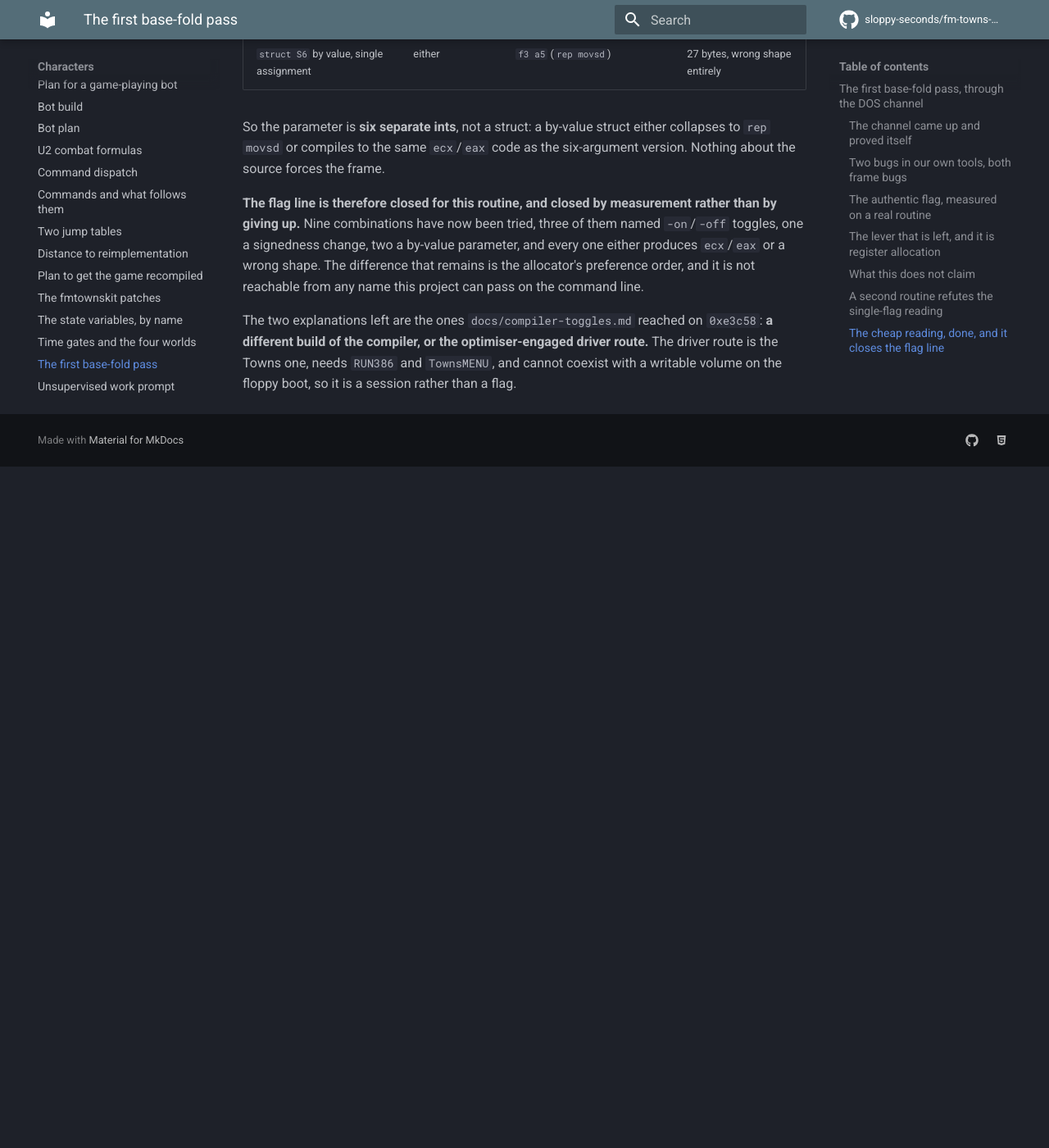
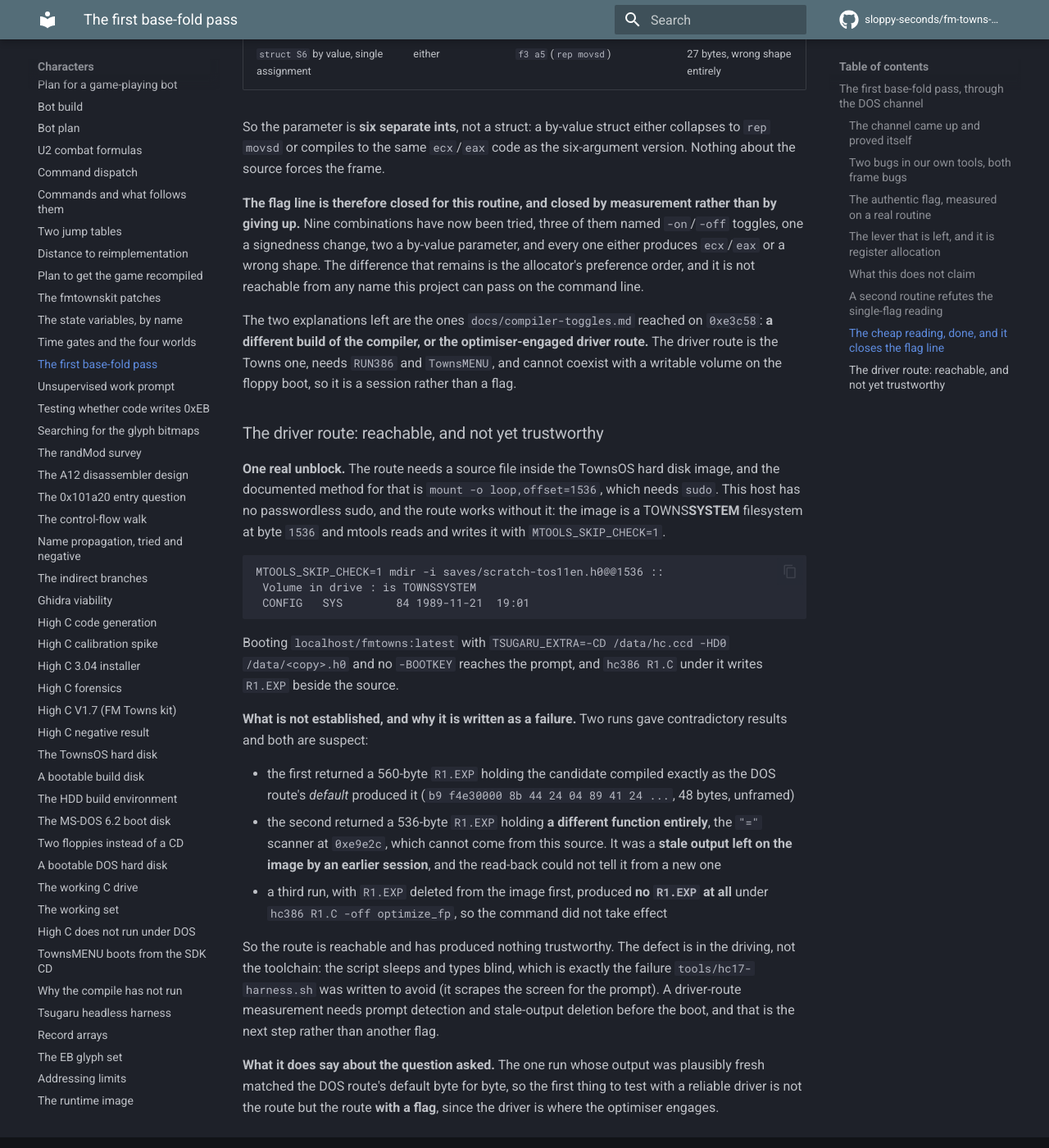
Before and after one commit to sloppy-seconds/fm-towns-ultima, an MkDocs documentation site: the page built from docs/base-fold-pass-1.md, in a window 1280 px wide and 1400 px high, scrolled down 3920 px. Shown: the whole window at 82% size. Built offline with MkDocs 1.6.1 and Material for MkDocs 9.7.7, drawn with Linux system fonts in a browser that asks for light colours; comment, search, counter and statistics services are not loaded; before the commit the page ends 4489 px from its top, so only the background shows below that.

Commit message:
The driver route is reachable without sudo, and my driving of it is not trustworthy yet
Unblock found: the driver route needs a source file inside the TownsOS hard disk image, and the documented
method for that is mount -o loop,offset=1536, which needs sudo. This host has no passwordless sudo. It is
not needed: the image is a TOWNSSYSTEM filesystem at byte 1536 and mtools reads and writes it with
MTOOLS_SKIP_CHECK=1.

Booting fmtowns:latest with TSUGARU_EXTRA=-CD /data/hc.ccd -HD0 /data/<copy>.h0 and no -BOOTKEY reaches the
prompt, and hc386 R1.C under it writes R1.EXP beside the source.

What came back is not trustworthy, and that is written down as a failure rather than a result:
- run 1 returned a 560-byte R1.EXP holding the candidate compiled exactly as the DOS route's default
  (unframed, ecx/eax, 48 bytes)
- run 2 returned a different function entirely, the "=" scanner at 0xe9e2c: a stale output left on the
  image by an earlier session, which the read-back could not distinguish from a new one
- run 3, with R1.EXP deleted first, produced no R1.EXP at all under hc386 R1.C -off optimize_fp

So the defect is my driving: the script sleeps and types blind, which is the exact failure hc17-harness.sh
exists to avoid by scraping the screen for the prompt. A real measurement needs prompt detection plus the
stale-output delete, which run 3 had.

What the one plausibly-fresh run says about the question: the driver's default matches the DOS route's
default byte for byte, so the thing to test with a reliable driver is the driver WITH a flag, since the
driver is where the optimiser engages.

Cleaned up the 800MB scratch image copy and left no container running. Still 10 recovered of 738.

````diff
--- a/docs/base-fold-pass-1.md
+++ b/docs/base-fold-pass-1.md
@@ -148,3 +148,39 @@ preference order, and it is not reachable from any name this project can pass on
 The two explanations left are the ones `docs/compiler-toggles.md` reached on `0xe3c58`: **a different build of the
 compiler, or the optimiser-engaged driver route.** The driver route is the Towns one, needs `RUN386` and `TownsMENU`,
 and cannot coexist with a writable volume on the floppy boot, so it is a session rather than a flag.
+
+### The driver route: reachable, and not yet trustworthy
+
+**One real unblock.** The route needs a source file inside the TownsOS hard disk image, and the documented method for
+that is `mount -o loop,offset=1536`, which needs `sudo`. This host has no passwordless sudo, and the route works
+without it: the image is a TOWNS**SYSTEM** filesystem at byte `1536` and mtools reads and writes it with
+`MTOOLS_SKIP_CHECK=1`.
+
+```
+MTOOLS_SKIP_CHECK=1 mdir -i saves/scratch-tos11en.h0@@1536 ::
+ Volume in drive : is TOWNSSYSTEM
+ CONFIG   SYS        84 1989-11-21  19:01
+```
+
+Booting `localhost/fmtowns:latest` with `TSUGARU_EXTRA=-CD /data/hc.ccd -HD0 /data/<copy>.h0` and no `-BOOTKEY`
+reaches the prompt, and `hc386 R1.C` under it writes `R1.EXP` beside the source.
+
+**What is not established, and why it is written as a failure.** Two runs gave contradictory results and both are
+suspect:
+
+- the first returned a 560-byte `R1.EXP` holding the candidate compiled exactly as the DOS route's *default* produced
+  it (`b9 f4e30000 8b 44 24 04 89 41 24 ...`, 48 bytes, unframed)
+- the second returned a 536-byte `R1.EXP` holding **a different function entirely**, the `"="` scanner at `0xe9e2c`,
+  which cannot come from this source. It was a **stale output left on the image by an earlier session**, and the
+  read-back could not tell it from a new one
+- a third run, with `R1.EXP` deleted from the image first, produced **no `R1.EXP` at all** under
+  `hc386 R1.C -off optimize_fp`, so the command did not take effect
+
+So the route is reachable and has produced nothing trustworthy. The defect is in the driving, not the toolchain: the
+script sleeps and types blind, which is exactly the failure `tools/hc17-harness.sh` was written to avoid (it scrapes
+the screen for the prompt). A driver-route measurement needs prompt detection and stale-output deletion before the
+boot, and that is the next step rather than another flag.
+
+**What it does say about the question asked.** The one run whose output was plausibly fresh matched the DOS route's
+default byte for byte, so the first thing to test with a reliable driver is not the route but the route **with a
+flag**, since the driver is where the optimiser engages.
````
